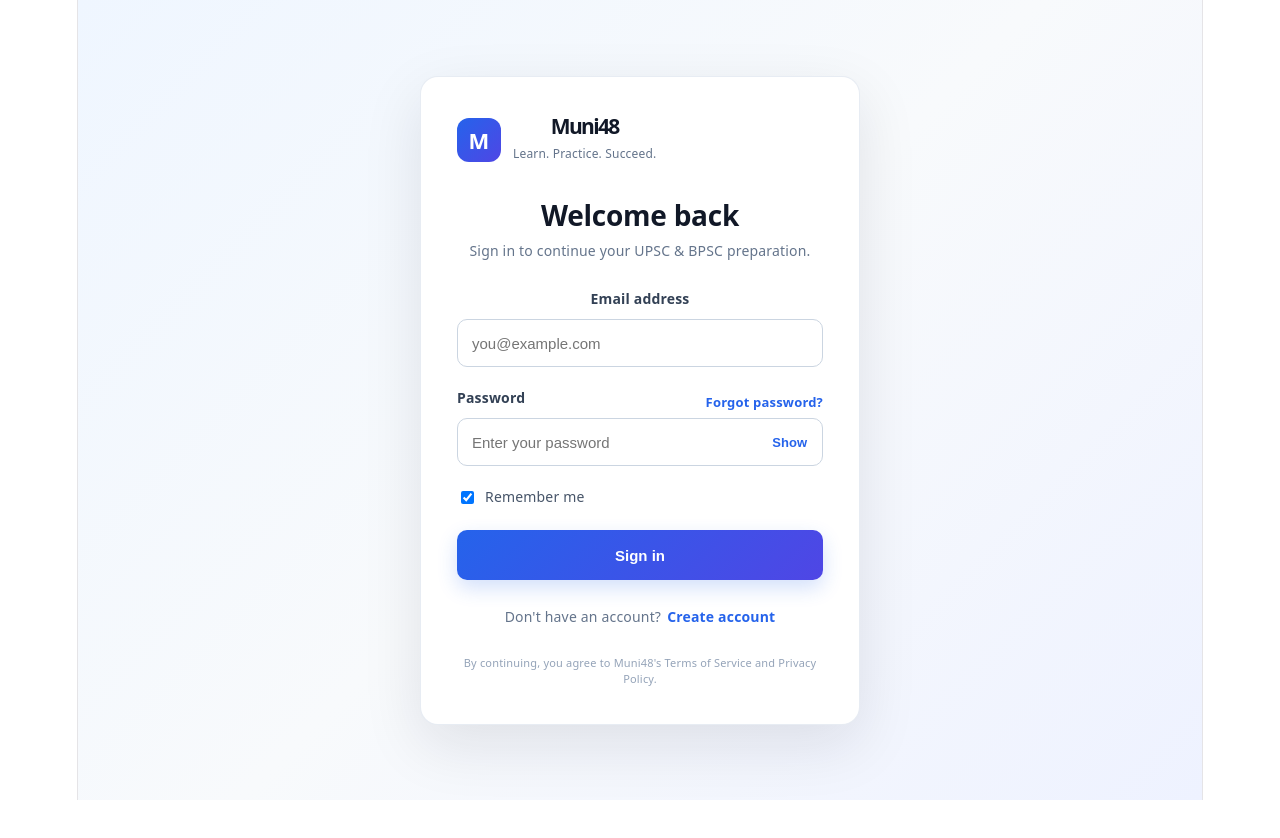
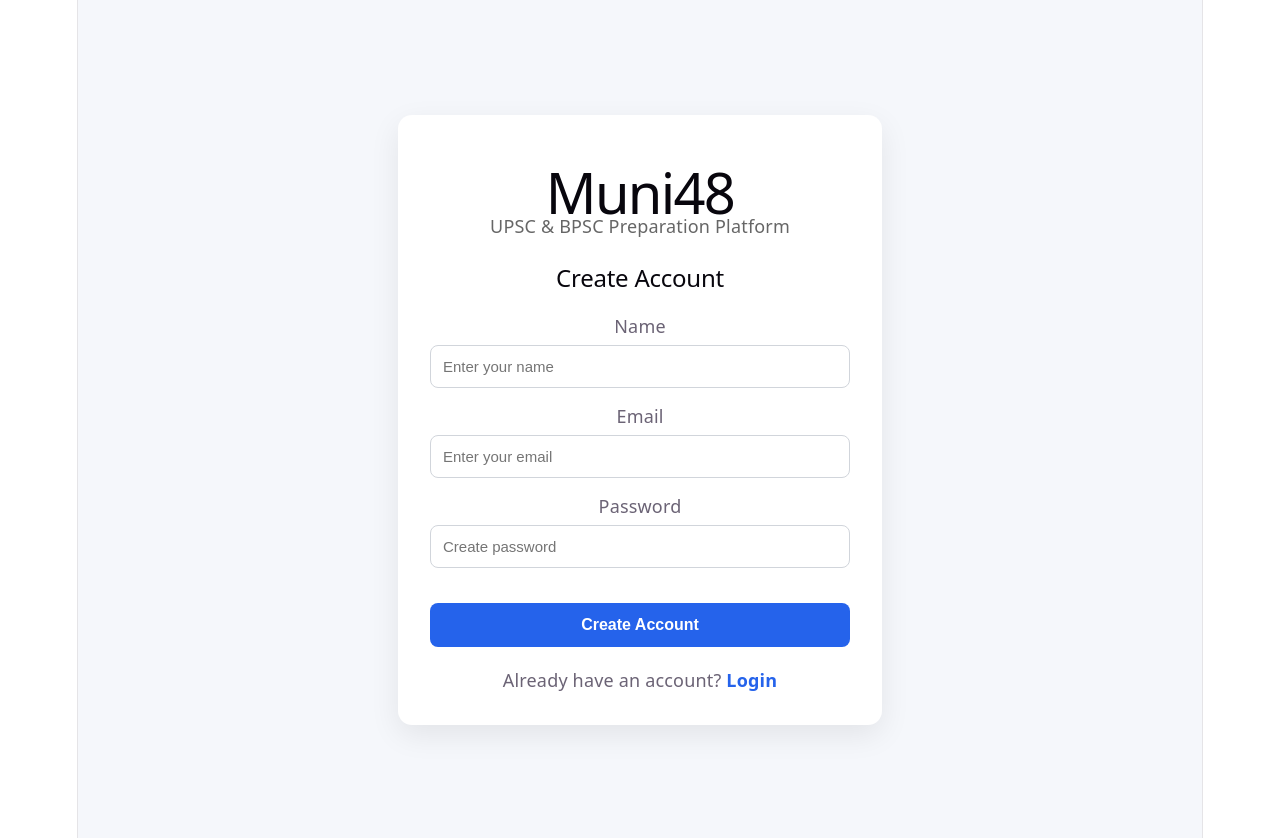
Before and after one commit to munikabir2-collab/upsc-bpsc, a React (Vite) app in the folder frontend/: page /signup in a window 1280 px wide. Before the commit this address led to /login. Before the commit the page ends 800 px from the top, so only its background shows below. Built offline with nearby package versions, Linux system fonts and the light colour scheme; no server answers.

Commit message:
Fix signup route and production API

```diff
--- a/frontend/src/App.jsx
+++ b/frontend/src/App.jsx
@@ -6,6 +6,8 @@
 } from "react-router-dom";
 
 import Login from "./pages/Login";
+import Signup from "./pages/Signup";
+
 import Dashboard from "./pages/Dashboard";
 import News from "./pages/News";
 import MCQs from "./pages/MCQs";
@@ -32,6 +34,11 @@
                 <Route
                     path="/login"
                     element={<Login />}
+                />
+
+                <Route
+                    path="/signup"
+                    element={<Signup />}
                 />
 
                 {/* Main */}
--- a/frontend/src/pages/Signup.jsx
+++ b/frontend/src/pages/Signup.jsx
@@ -1,9 +1,8 @@
-
 import { useState } from "react";
 import { Link, useNavigate } from "react-router-dom";
 import axios from "axios";
 
-const API_URL = "http://127.0.0.1:8000";
+const API_URL = "https://upsc-bpsc.onrender.com";
 
 function Signup() {
     const navigate = useNavigate();
@@ -19,10 +18,10 @@
     const [success, setSuccess] = useState("");
 
     const handleChange = (e) => {
-        setForm({
-            ...form,
+        setForm((prev) => ({
+            ...prev,
             [e.target.name]: e.target.value,
-        });
+        }));
     };
 
     const handleSubmit = async (e) => {
@@ -31,17 +30,21 @@
         setError("");
         setSuccess("");
 
-        if (!form.name.trim()) {
+        const name = form.name.trim();
+        const email = form.email.trim().toLowerCase();
+        const password = form.password;
+
+        if (!name) {
             setError("Please enter your name.");
             return;
         }
 
-        if (!form.email.trim()) {
+        if (!email) {
             setError("Please enter your email.");
             return;
         }
 
-        if (form.password.length < 6) {
+        if (password.length < 6) {
             setError("Password must be at least 6 characters.");
             return;
         }
@@ -49,18 +52,21 @@
         setLoading(true);
 
         try {
+            console.log("Signup API:", `${API_URL}/auth/signup`);
+
             const response = await axios.post(
                 `${API_URL}/auth/signup`,
                 {
-                    name: form.name.trim(),
-                    email: form.email.trim().toLowerCase(),
-                    password: form.password,
+                    name,
+                    email,
+                    password,
                 },
                 {
                     headers: {
                         "Content-Type": "application/json",
+                        Accept: "application/json",
                     },
-                    timeout: 10000,
+                    timeout: 20000,
                 }
             );
 
@@ -78,38 +84,39 @@
             });
 
             setTimeout(() => {
-                navigate("/login");
+                navigate("/login", { replace: true });
             }, 1000);
 
         } catch (err) {
             console.error("Signup error:", err);
 
             if (err.response) {
+                const status = err.response.status;
                 const detail = err.response.data?.detail;
 
                 if (Array.isArray(detail)) {
                     setError(
                         detail
-                            .map((item) => item.msg)
+                            .map((item) => item.msg || "Invalid input")
                             .join(", ")
                     );
+                } else if (typeof detail === "string") {
+                    setError(detail);
                 } else {
                     setError(
-                        detail ||
                         err.response.data?.message ||
-                        `Registration failed (${err.response.status})`
+                        `Registration failed (${status}).`
                     );
                 }
 
             } else if (err.request) {
                 setError(
-                    "Backend से connection नहीं हो रहा। Please make sure FastAPI is running on port 8000."
+                    "Server से connection नहीं हो रहा। Please check your internet connection and try again."
                 );
 
             } else {
                 setError(
-                    err.message ||
-                    "Registration failed."
+                    err.message || "Registration failed."
                 );
             }
 
@@ -175,6 +182,7 @@
                             padding: "12px",
                             borderRadius: "8px",
                             marginBottom: "15px",
+                            fontSize: "14px",
                         }}
                     >
                         {error}
@@ -189,6 +197,7 @@
                             padding: "12px",
                             borderRadius: "8px",
                             marginBottom: "15px",
+                            fontSize: "14px",
                         }}
                     >
                         {success}
```
